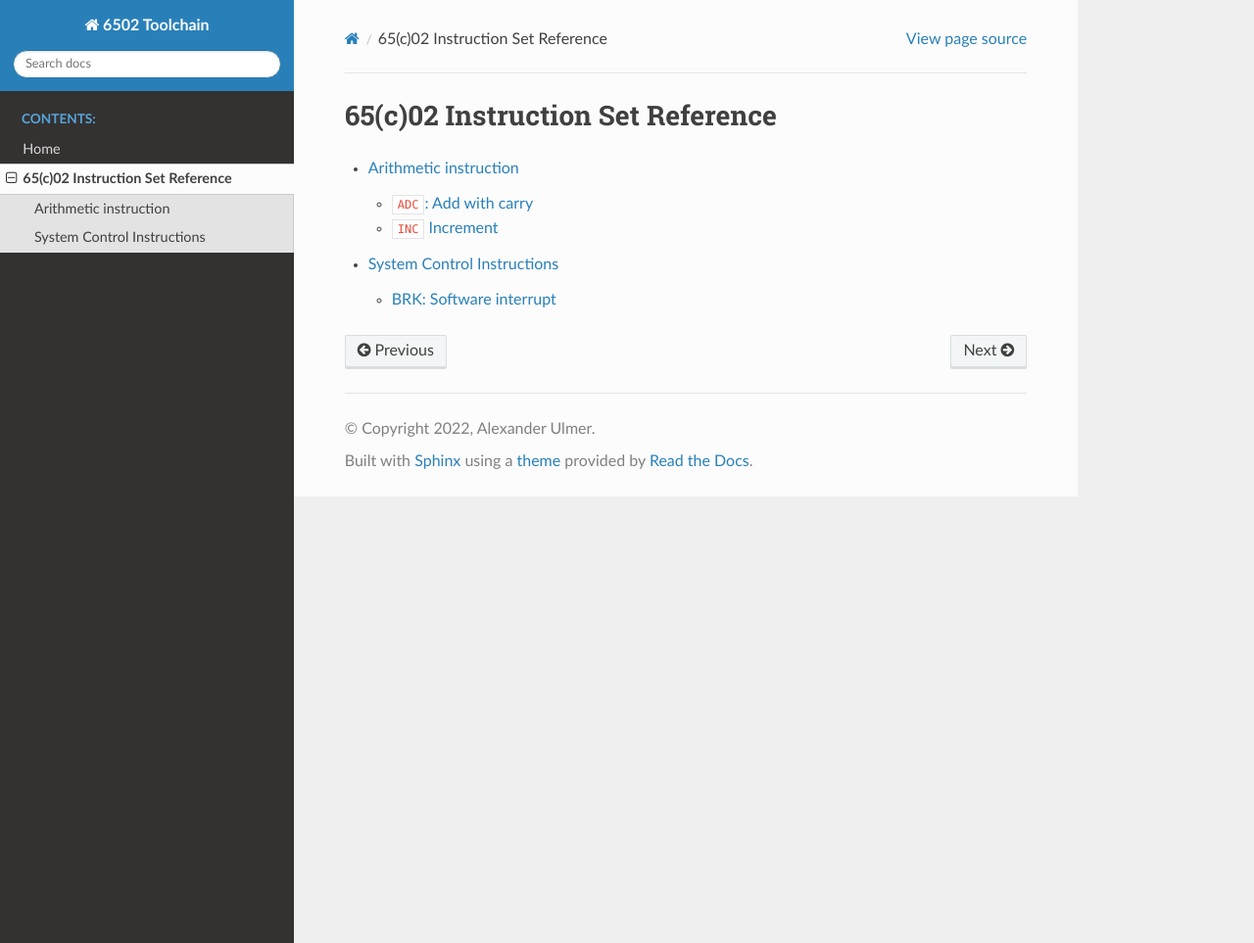
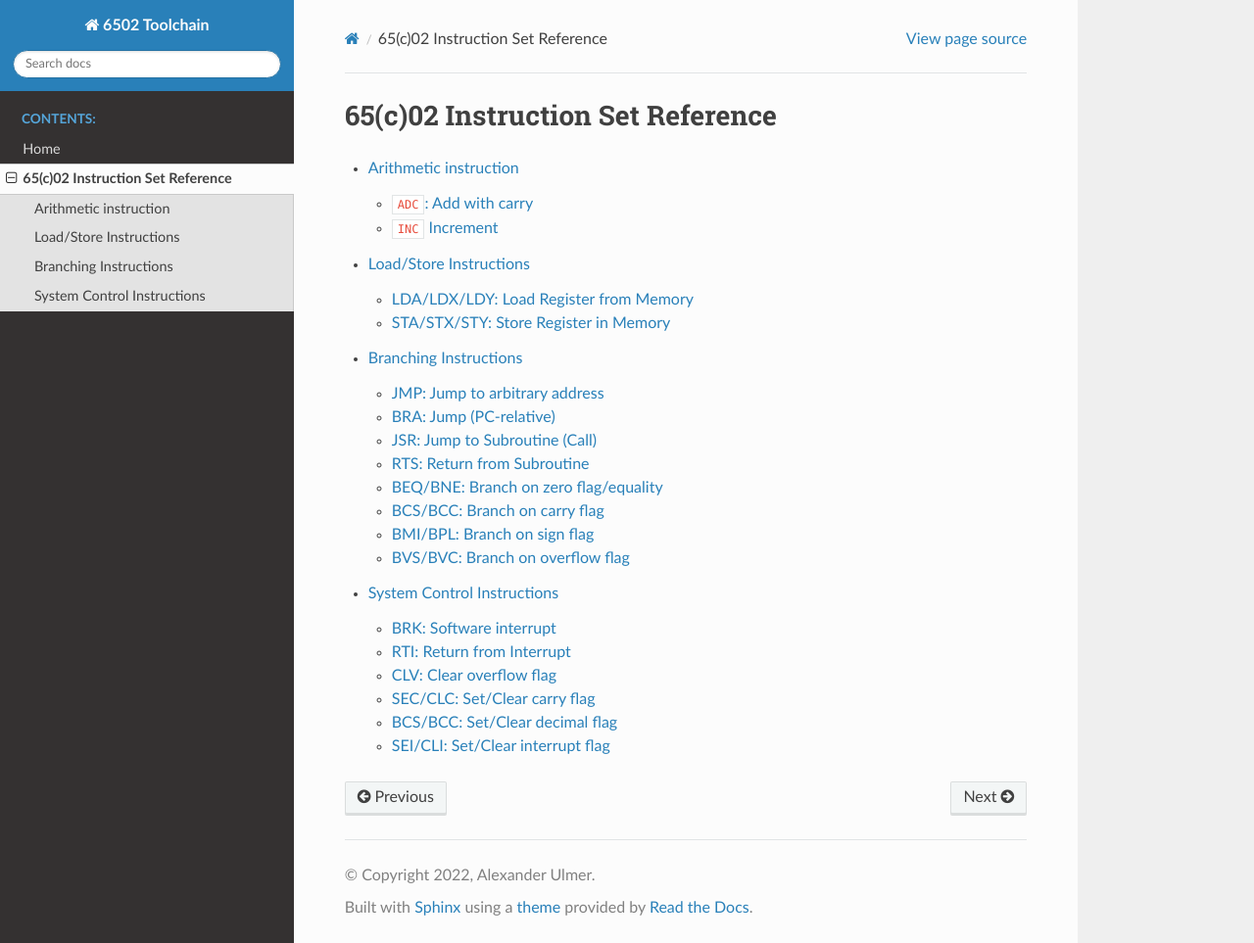
Before and after one commit to ulmer-a/retro-toolchain, a Sphinx documentation site: the page built from docs/isa_reference/index.rst, in a window 1280 px wide and 963 px high. Shown: the whole window at 98% size. Built offline with Sphinx 7.4.7 and the Read the Docs theme 2.0.0, drawn with Linux system fonts in a browser that asks for light colours.

Commit message:
add a bunch of pages

```diff
--- /dev/null
+++ b/docs/isa_reference/branching/bcs_bcc.rst
@@ -0,0 +1,2 @@
+BCS/BCC: Branch on carry flag
+---------------------------------------
--- /dev/null
+++ b/docs/isa_reference/branching/beq_bne.rst
@@ -0,0 +1,2 @@
+BEQ/BNE: Branch on zero flag/equality
+---------------------------------------
--- /dev/null
+++ b/docs/isa_reference/branching/bmi_bpl.rst
@@ -0,0 +1,2 @@
+BMI/BPL: Branch on sign flag
+---------------------------------------
--- /dev/null
+++ b/docs/isa_reference/branching/bra.rst
@@ -0,0 +1,2 @@
+BRA: Jump (PC-relative)
+---------------------------------------
--- /dev/null
+++ b/docs/isa_reference/branching/bvs_bvc.rst
@@ -0,0 +1,2 @@
+BVS/BVC: Branch on overflow flag
+---------------------------------------
--- /dev/null
+++ b/docs/isa_reference/branching/jmp.rst
@@ -0,0 +1,2 @@
+JMP: Jump to arbitrary address
+---------------------------------------
--- /dev/null
+++ b/docs/isa_reference/branching/jsr.rst
@@ -0,0 +1,2 @@
+JSR: Jump to Subroutine (Call)
+---------------------------------------
--- /dev/null
+++ b/docs/isa_reference/branching/rts.rst
@@ -0,0 +1,2 @@
+RTS: Return from Subroutine
+---------------------------------------
--- a/docs/isa_reference/index.rst
+++ b/docs/isa_reference/index.rst
@@ -6,4 +6,6 @@
    :maxdepth: 2
 
    arithmetic/index
-   system_ctrl/index
+   load_store/index
+   branching/index
+   system/index
--- a/docs/isa_reference/system_ctrl/index.rst
+++ b/docs/isa_reference/load_store/index.rst
@@ -1,8 +1,9 @@
 ----------------------------------
-System Control Instructions
+Load/Store Instructions
 ----------------------------------
 
 .. toctree::
    :maxdepth: 2
 
-   brk
+   lda_ldx_ldy
+   sta_stx_sty
--- /dev/null
+++ b/docs/isa_reference/load_store/lda_ldx_ldy.rst
@@ -0,0 +1,2 @@
+LDA/LDX/LDY: Load Register from Memory
+---------------------------------------
--- /dev/null
+++ b/docs/isa_reference/load_store/sta_stx_sty.rst
@@ -0,0 +1,2 @@
+STA/STX/STY: Store Register in Memory
+---------------------------------------
--- /dev/null
+++ b/docs/isa_reference/system/clv.rst
@@ -0,0 +1,2 @@
+CLV: Clear overflow flag
+---------------------------------------
--- /dev/null
+++ b/docs/isa_reference/system/rti.rst
@@ -0,0 +1,2 @@
+RTI: Return from Interrupt
+---------------------------------------
--- /dev/null
+++ b/docs/isa_reference/system/sec_clc.rst
@@ -0,0 +1,2 @@
+SEC/CLC: Set/Clear carry flag
+---------------------------------------
--- /dev/null
+++ b/docs/isa_reference/system/sed_cld.rst
@@ -0,0 +1,2 @@
+BCS/BCC: Set/Clear decimal flag
+---------------------------------------
--- /dev/null
+++ b/docs/isa_reference/system/sei_cli.rst
@@ -0,0 +1,2 @@
+SEI/CLI: Set/Clear interrupt flag
+---------------------------------------
```
Also changed, not shown: docs/isa_reference/branching/index.rst (added, +15 -0 lines), docs/isa_reference/system/index.rst (added, +13 -0 lines), docs/isa_reference/system/brk.rst (renamed from docs/isa_reference/system_ctrl/brk.rst).
